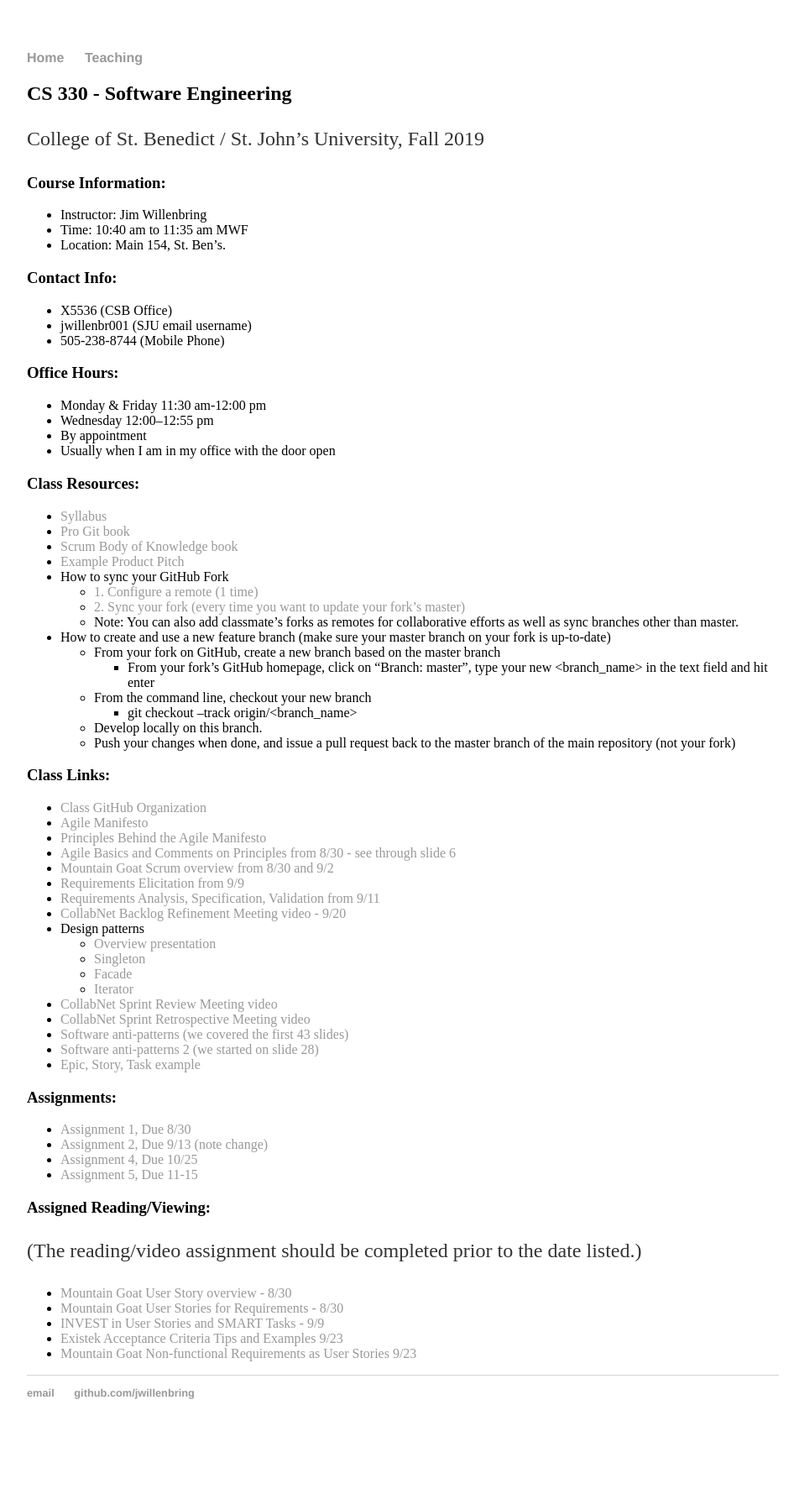
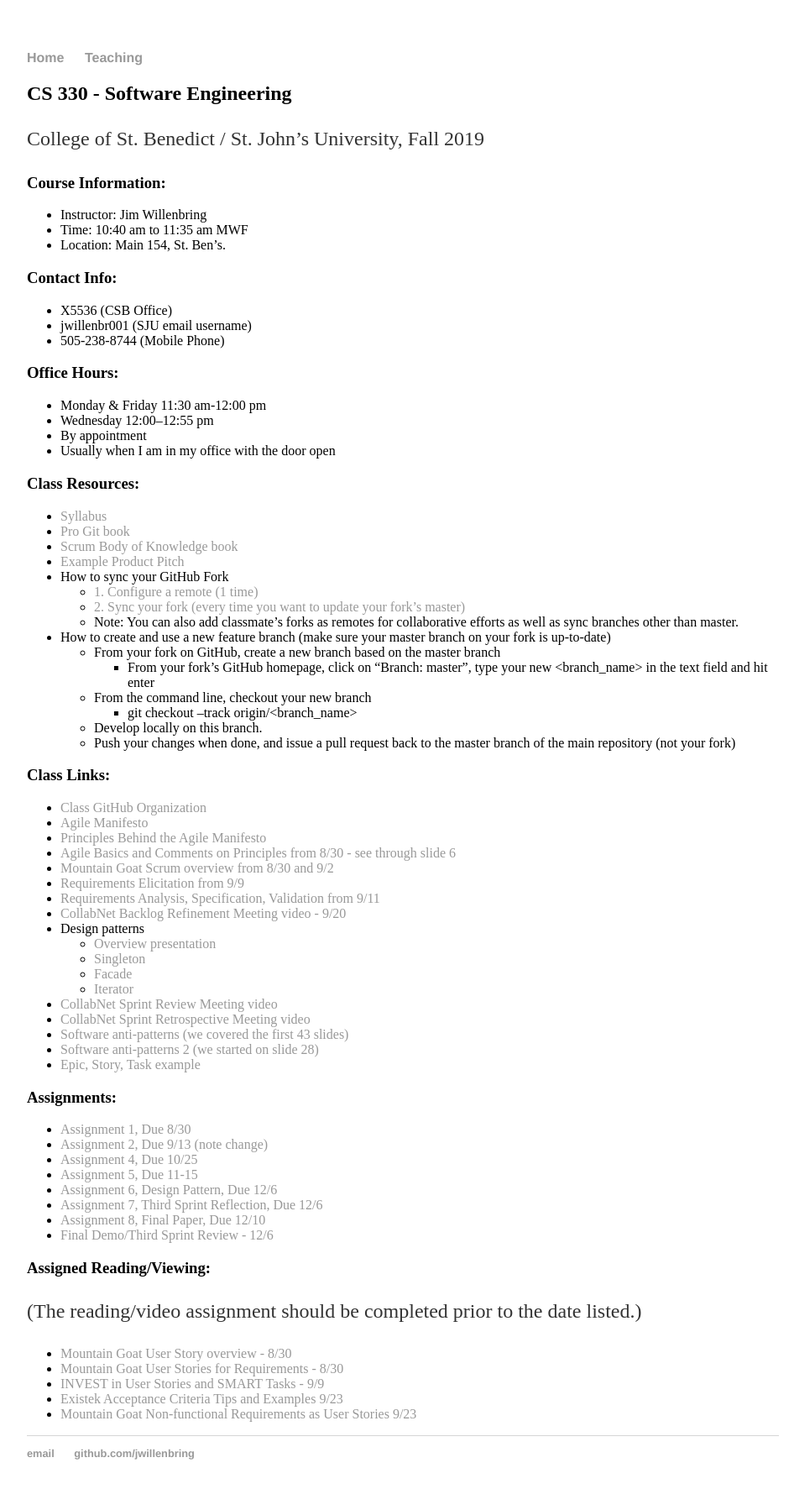
Before and after one commit to jwillenbring/jwillenbring.github.io, a Jekyll site: the page built from teaching/2019-Fall-CS330/index.md, in a window 1280 px wide. Shown: the whole page at 84% size, without its empty margins (160-1106 px from the left). Built offline with Jekyll 4.4.1, drawn with Linux system fonts in a browser that asks for light colours; our own code applies the rules of GitHub Pages for plain Markdown files; before the commit the page ends 1726 px from its top, so only the background shows below that.

Commit message:
Update index.md
Added final assignments

```diff
--- a/teaching/2019-Fall-CS330/index.md
+++ b/teaching/2019-Fall-CS330/index.md
@@ -94,6 +94,10 @@ College of St. Benedict / St. John's University, Fall 2019
   * [Assignment 2, Due 9/13 (note change)](https://docs.google.com/document/d/19_srRYyAVWS7BezA376_74CRRzoeMXxQ-jHVSUJA-xM/edit?usp=sharing)
   * [Assignment 4, Due 10/25](https://docs.google.com/document/d/1cGbXBpPqqIosuqfzvd5mMZRAs9hMXuvzE8gHD_hplbU/edit?usp=sharing)
   * [Assignment 5, Due 11-15](https://docs.google.com/document/d/1xppkmeF8kHQATXsK8jDZISii9TGjnjJSE6rWIRwhqkA/edit?usp=sharing)
+  * [Assignment 6, Design Pattern, Due 12/6](https://docs.google.com/document/d/11TmgaX58aGXBAGnodDGsRfOsq424sBgAIZoHpt6zG5E/edit?usp=sharing)
+  * [Assignment 7, Third Sprint Reflection, Due 12/6](https://docs.google.com/document/d/1NiUeEfDA_YqfqHR4nTdYJ6ObhWjLG9sBaHukVajMJ_A/edit?usp=sharing)
+  * [Assignment 8, Final Paper, Due 12/10](https://docs.google.com/document/d/1b_MZ2cfwqkDvpNLZJ4N2UjfTB4j70XYpl-wPgKj-glc/edit?usp=sharing)
+  * [Final Demo/Third Sprint Review - 12/6](https://docs.google.com/document/d/16T0eczQLfumzoWKX9pDIYqr8Fusy9qWUwyMQ5S8NO0g/edit?usp=sharing)
 
 ### Assigned Reading/Viewing:
 
```
